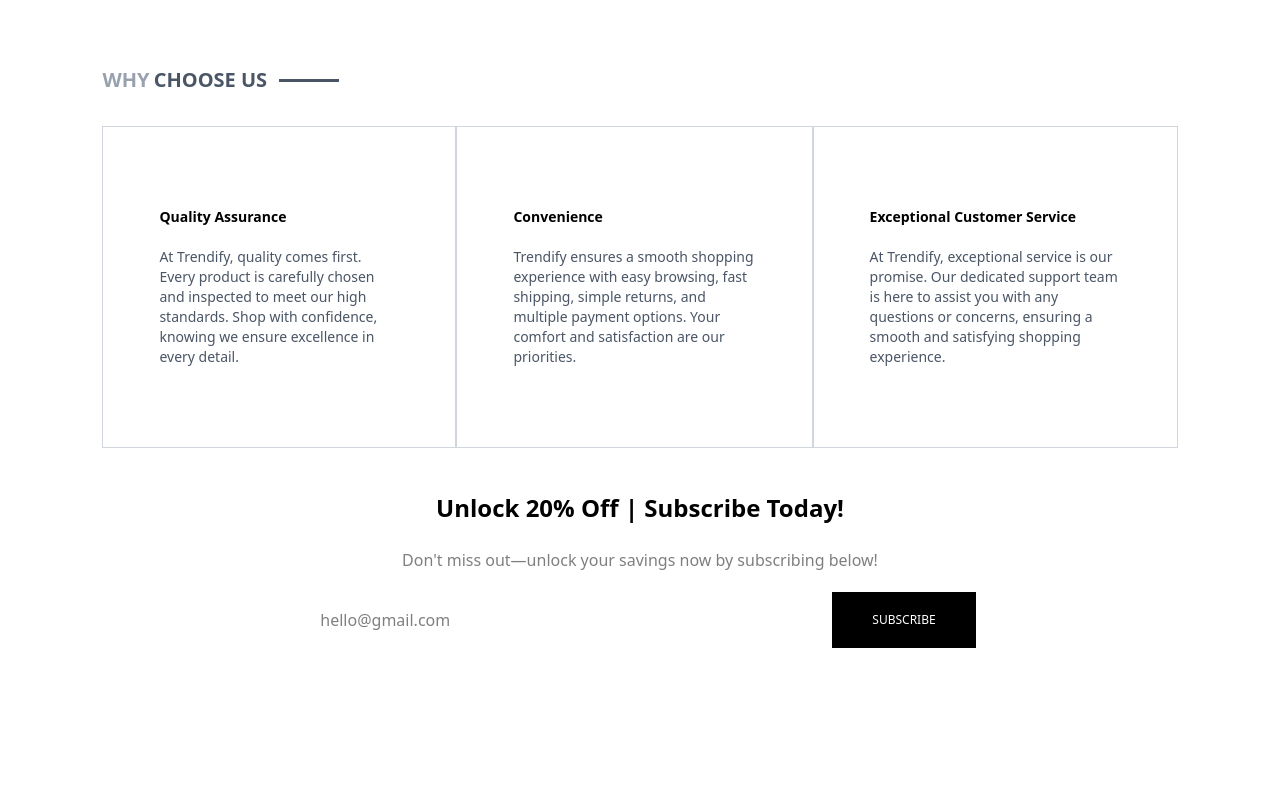
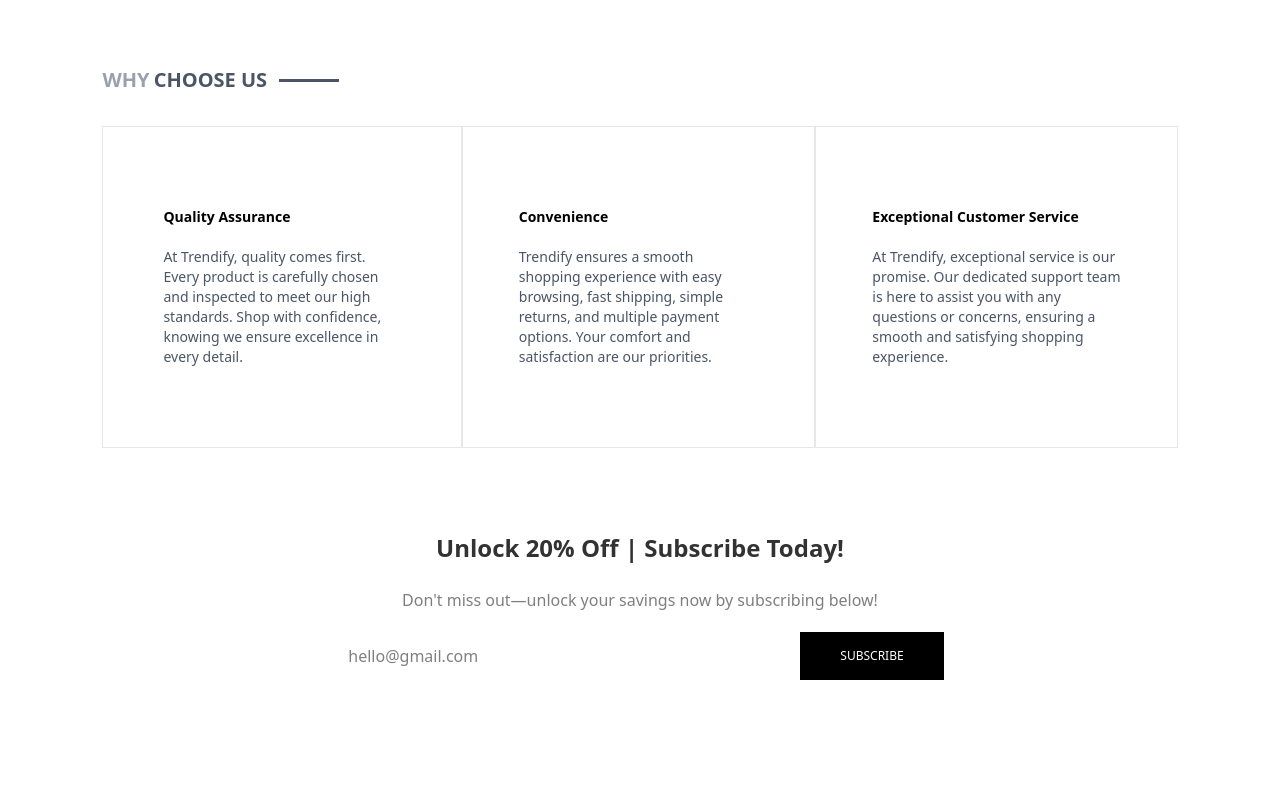
Before and after one commit to honotoZ/React-ecom-project, a React (Vite) app: page /about in a window 1280 px wide. Shown: the part 780-1580 px from the top of the page. Built offline with nearby package versions, Linux system fonts and the light colour scheme.

Commit message:
updated mar25 1:52

```diff
--- a/src/components/AboutUs/About.jsx
+++ b/src/components/AboutUs/About.jsx
@@ -6,6 +6,7 @@
 function About() {
     return (
         <>
+            <div>
                 <div className='w-[84%] flex justify-center items-center mx-auto pt-8 pb-4 mb-10'>
                     <span className='text-2xl font-medium text-gray-400 font-semibold'>ABOUT</span>&nbsp;
                     <span className='text-2xl font-medium text-gray-600 font-semibold'>US</span>
@@ -37,6 +38,8 @@
                         </div>
                         <div>
                             <h2 className='font-bold'>Our Mission</h2>
+                        </div>
+                        <div>
                             <p className='text-gray-600'>
                                 At Trendify, our mission is to empower you to express your unique style with high-quality, on-trend fashion.
                                 We strive to make fashion accessible to all, offering diverse products that inspire confidence.
@@ -44,9 +47,12 @@
                         </div>
                         <div>
                             <h2 className='font-bold'>Our Vision</h2>
+                        </div>
+                        <div>
                             <p className='text-gray-600'>At Trendify, our vision is to be a global fashion leader, known for cutting-edge style and quality.
                                 We aim to inspire confidence and creativity, making Trendify the go-to choice for individual expression.
                             </p>
+                        </div>
                     </div>
                 </div>
             </div>
--- a/src/components/AboutUs/Choose.jsx
+++ b/src/components/AboutUs/Choose.jsx
@@ -10,21 +10,21 @@
                     <div className='sm:w-15 h-[2.19px] bg-gray-600 ml-3'></div>
                 </div>
                 <div className='flex'>
-                    <div className='px-14 py-20 border border-gray-300 flex flex-col gap-5'>
-                        <h2 className='font-semibold text-sm'>Quality Assurance</h2>
+                    <div className='px-15 py-20 border border-gray-200 flex flex-col gap-5'>
+                        <h2 className='font-bold text-sm'>Quality Assurance</h2>
                         <p className='text-sm text-gray-600'>At Trendify, quality comes first. Every product is carefully chosen and inspected
                         to meet our high standards. Shop with confidence, knowing we ensure excellence in every
                         detail.
                         </p>
                     </div>
-                    <div className='px-14 py-20 border border-gray-300 flex flex-col gap-5'>
-                        <h2 className='font-semibold text-sm'>Convenience</h2>
+                    <div className='px-14 py-20 border border-gray-200 flex flex-col gap-5'>
+                        <h2 className='font-bold text-sm'>Convenience</h2>
                         <p className='text-sm text-gray-600'>Trendify ensures a smooth shopping experience with easy browsing, fast shipping, simple returns,
                         and multiple payment options. Your comfort and satisfaction are our priorities.
                         </p>
                     </div>
-                    <div className='px-14 py-20 border border-gray-300 flex flex-col gap-5'>
-                        <h2 className='font-semibold text-sm'>Exceptional Customer Service</h2>
+                    <div className='px-14 py-20 border border-gray-200 flex flex-col gap-5'>
+                        <h2 className='font-bold text-sm'>Exceptional Customer Service</h2>
                         <p className='text-sm text-gray-600'>At Trendify, exceptional service is our promise. Our dedicated support team is here to assist you
                         with any questions or concerns, ensuring a smooth and satisfying shopping experience.
                         </p>
--- a/src/components/Homepage/Subscribe.jsx
+++ b/src/components/Homepage/Subscribe.jsx
@@ -3,13 +3,13 @@
 function Subscribe() {
     return (
         <>
-            <div className='w-[84%] text-center mb-40 flex flex-col items-center gap-4 mx-auto'>
-                    <h2 className='font-bold p-1 text-2xl w-full'>Unlock 20% Off | Subscribe Today!</h2>
+            <div className='w-[84%] text-center mt-20 mb-40 flex flex-col items-center gap-4 mx-auto'>
+                    <h2 className='font-semibold opacity-80 p-1 text-2xl w-full'>Unlock 20% Off | Subscribe Today!</h2>
                     <p className='opacity-50 p-1 w-full'>Don't miss out—unlock your savings now by subscribing below!</p>
                     <div className='flex items-stretch'>
                         <input type="text"
                         placeholder='hello@gmail.com'
-                        className='w-lg p-2 m-2 outline-none'/>
+                        className='w-md p-1 m-2 outline-none'/>
                         <button
                         className='font-sans font-medium bg-black text-xs text-white px-10 font-sans
                         text-base cursor-pointer'>
```
Lines whose indentation alone changed are shown as unchanged.
